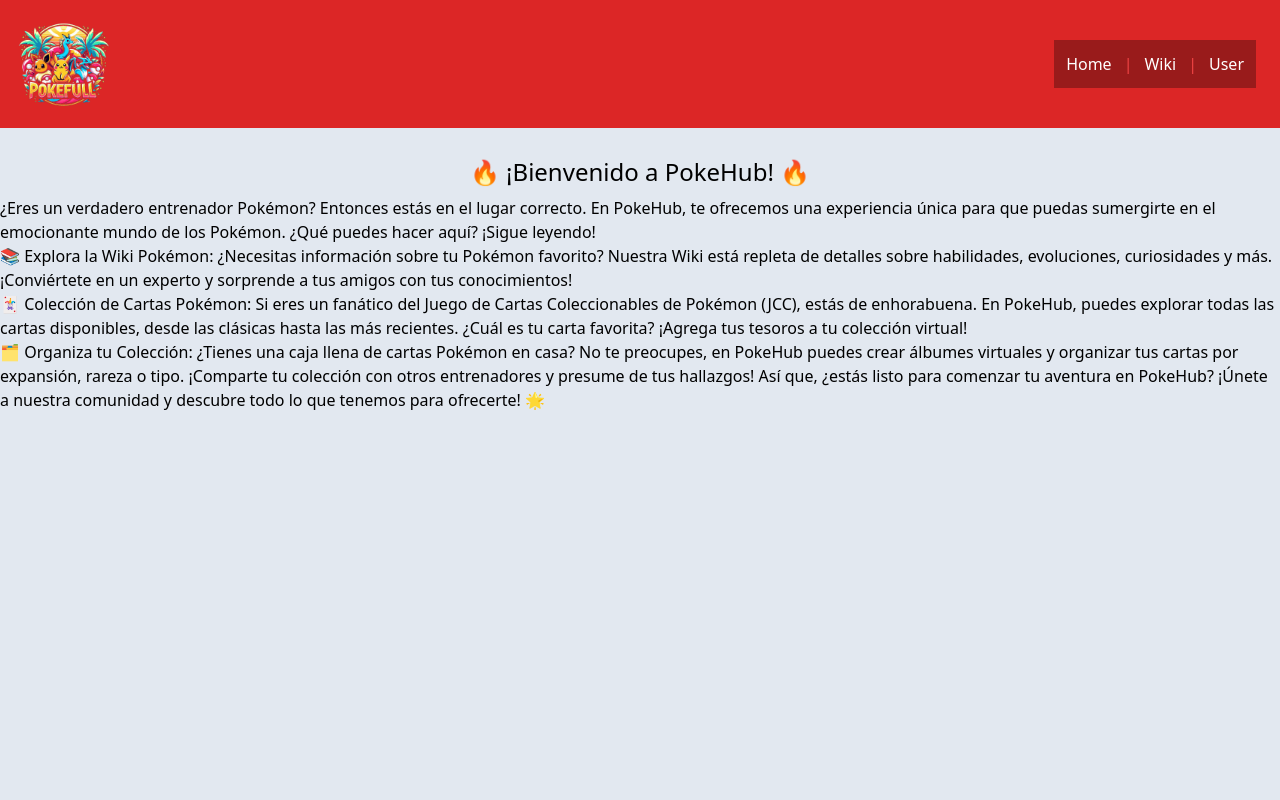
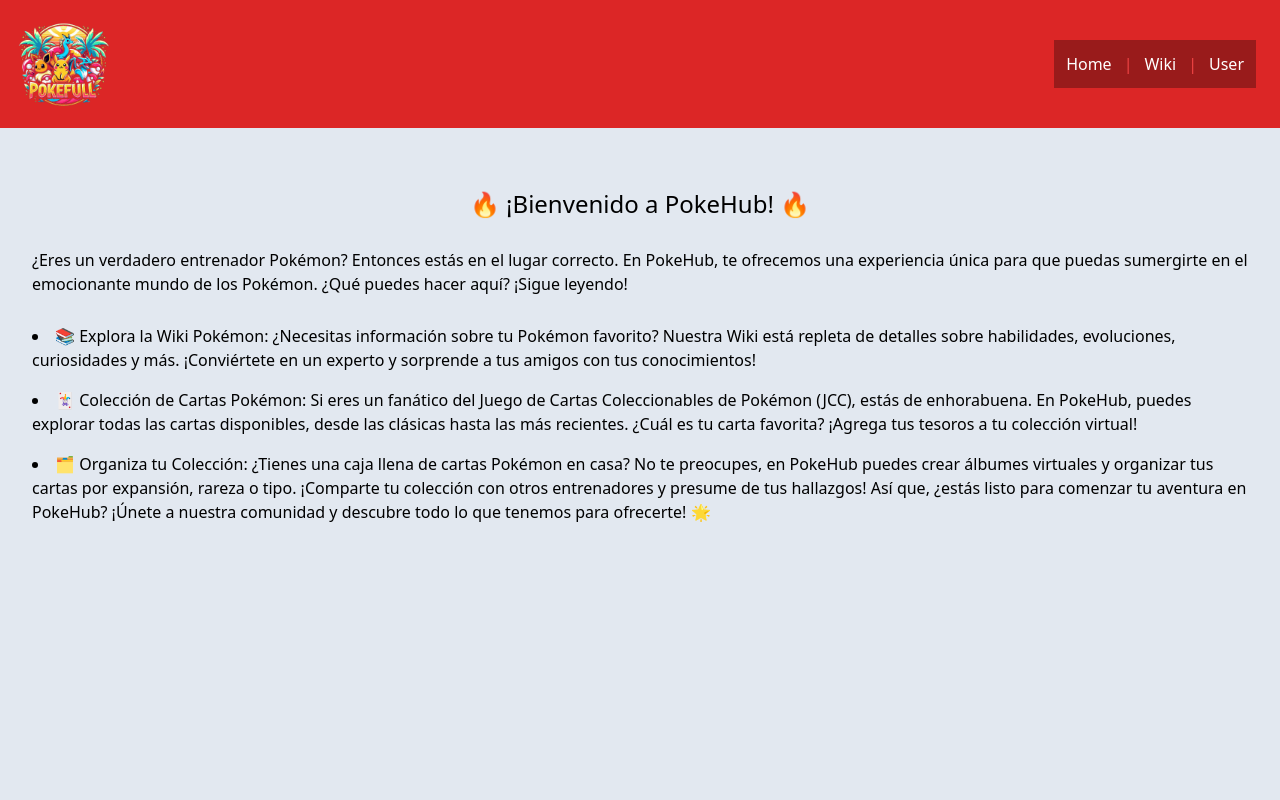
Before and after one commit to SirMarkus73/pokedex-bgWebDesign, a PHP site: template src/pages/index.php in a window 1280 px wide. Run offline with PHP 8.4, Linux system fonts and the light colour scheme; the template is opened without the code that fills it, so the values that code supplies are empty.

Commit message:
Mejorado el index

```diff
--- a/src/css/style.css
+++ b/src/css/style.css
@@ -2199,6 +2199,10 @@ html {
   grid-row: span 7 / span 7;
 }
 
+.m-8 {
+  margin: 2rem;
+}
+
 .mx-auto {
   margin-left: auto;
   margin-right: auto;
@@ -2227,10 +2231,6 @@ html {
   display: grid;
 }
 
-.list-item {
-  display: list-item;
-}
-
 .hidden {
   display: none;
 }
@@ -2287,6 +2287,10 @@ html {
   max-width: 20rem;
 }
 
+.list-inside {
+  list-style-position: inside;
+}
+
 .list-disc {
   list-style-type: disc;
 }
@@ -2333,6 +2337,10 @@ html {
 
 .gap-4 {
   gap: 1rem;
+}
+
+.gap-5 {
+  gap: 1.25rem;
 }
 
 .rounded-box {
@@ -2500,11 +2508,6 @@ html {
 .text-3xl {
   font-size: 1.875rem;
   line-height: 2.25rem;
-}
-
-.text-4xl {
-  font-size: 2.25rem;
-  line-height: 2.5rem;
 }
 
 .text-lg {
@@ -2550,6 +2553,8 @@ html {
 }
 
 body {
+  height: 100vh;
+  width: 100vw;
   --tw-bg-opacity: 1;
   background-color: rgb(226 232 240 / var(--tw-bg-opacity));
   --tw-text-opacity: 1;
--- a/src/css/tailwind-base.css
+++ b/src/css/tailwind-base.css
@@ -3,5 +3,5 @@
 @tailwind utilities;
 
 body {
-  @apply text-black dark:text-white bg-slate-200 dark:bg-neutral-800;
+  @apply text-black dark:text-white bg-slate-200 dark:bg-neutral-800 h-screen w-screen;
 }
--- a/src/pages/index.php
+++ b/src/pages/index.php
@@ -13,16 +13,16 @@
 <body>
     <?php require(__DIR__ . "/../components/header.php") ?>
 
-    <main class="pt-5">
+    <main class="pt-5 flex flex-col m-8 gap-5">
         <h1 class="text-2xl text-center py-2"> 🔥 ¡Bienvenido a PokeHub! 🔥 </h1>
         <p>
             ¿Eres un verdadero entrenador Pokémon? Entonces estás en el lugar correcto. En PokeHub, te ofrecemos una experiencia única para que puedas sumergirte en el emocionante mundo de los Pokémon. ¿Qué puedes hacer aquí? ¡Sigue leyendo!
-        </p>
-        <p>
-        <ul class="list-disc">
-            <li>📚 Explora la Wiki Pokémon: ¿Necesitas información sobre tu Pokémon favorito? Nuestra Wiki está repleta de detalles sobre habilidades, evoluciones, curiosidades y más. ¡Conviértete en un experto y sorprende a tus amigos con tus conocimientos!</li>
-            <li>🃏 Colección de Cartas Pokémon: Si eres un fanático del Juego de Cartas Coleccionables de Pokémon (JCC), estás de enhorabuena. En PokeHub, puedes explorar todas las cartas disponibles, desde las clásicas hasta las más recientes. ¿Cuál es tu carta favorita? ¡Agrega tus tesoros a tu colección virtual!</li>
-            <li>🗂️ Organiza tu Colección: ¿Tienes una caja llena de cartas Pokémon en casa? No te preocupes, en PokeHub puedes crear álbumes virtuales y organizar tus cartas por expansión, rareza o tipo. ¡Comparte tu colección con otros entrenadores y presume de tus hallazgos!
+
+
+        <ul class="list-disc list-inside">
+            <li class="py-2">📚 Explora la Wiki Pokémon: ¿Necesitas información sobre tu Pokémon favorito? Nuestra Wiki está repleta de detalles sobre habilidades, evoluciones, curiosidades y más. ¡Conviértete en un experto y sorprende a tus amigos con tus conocimientos!</li>
+            <li class="py-2">🃏 Colección de Cartas Pokémon: Si eres un fanático del Juego de Cartas Coleccionables de Pokémon (JCC), estás de enhorabuena. En PokeHub, puedes explorar todas las cartas disponibles, desde las clásicas hasta las más recientes. ¿Cuál es tu carta favorita? ¡Agrega tus tesoros a tu colección virtual!</li>
+            <li class="py-2">🗂️ Organiza tu Colección: ¿Tienes una caja llena de cartas Pokémon en casa? No te preocupes, en PokeHub puedes crear álbumes virtuales y organizar tus cartas por expansión, rareza o tipo. ¡Comparte tu colección con otros entrenadores y presume de tus hallazgos!
                 Así que, ¿estás listo para comenzar tu aventura en PokeHub? ¡Únete a nuestra comunidad y descubre todo lo que tenemos para ofrecerte! 🌟</li>
         </ul>
         </p>
```
